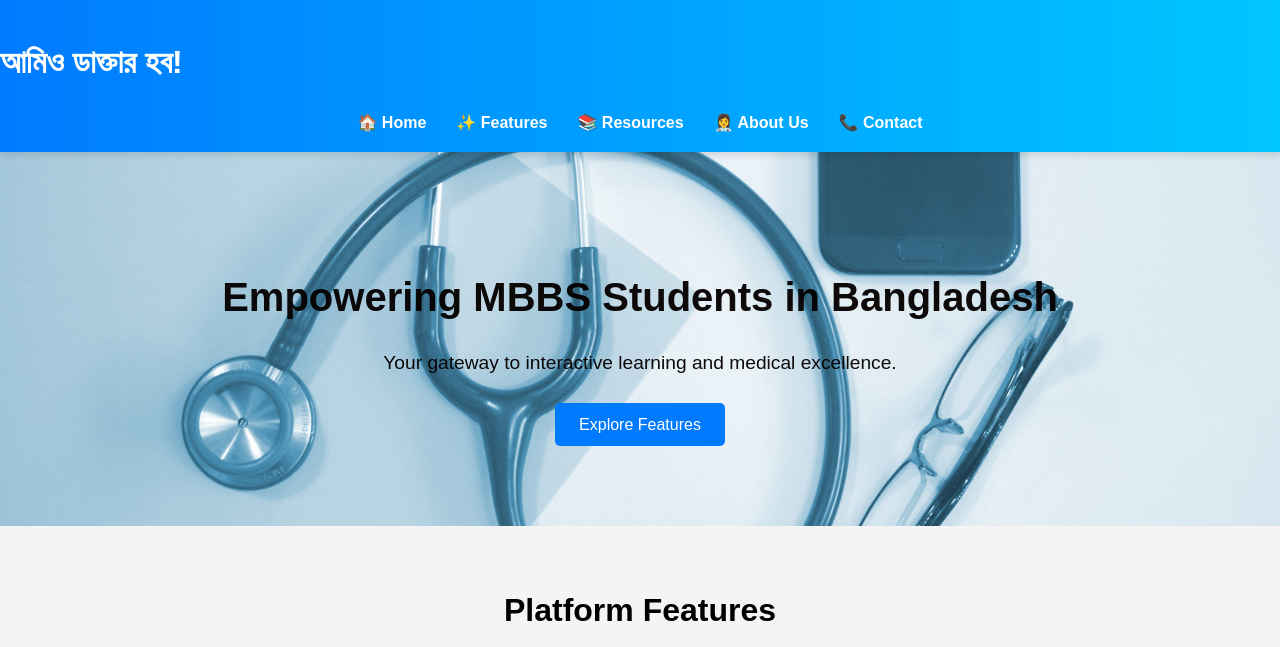
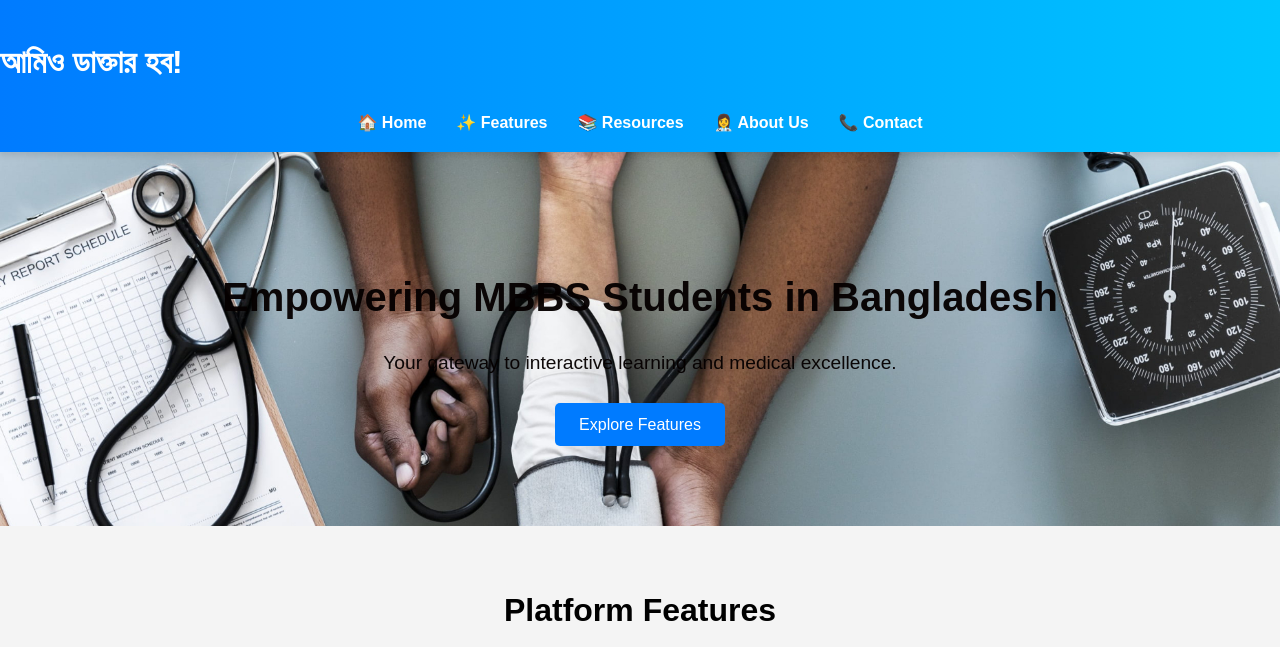
Before and after one commit to shuvosinghpartho/Amio-Doctor-Hobo, a plain HTML site: page index.html in a window 1280 px wide. Shown: the top 647 px of the page. Drawn offline with Linux system fonts and the light colour scheme.

Commit message:
change background

```diff
--- a/styles/styles.css
+++ b/styles/styles.css
@@ -528,7 +528,7 @@ header nav ul li a:hover {
 
 /* Hero Section */
 .hero {
-    background: url('background3.jpg') no-repeat center center/cover;
+    background: url('background2.jpg') no-repeat center center/cover;
     color: #050000f5;
     text-align: center;
     padding: 5rem 1rem;
```
